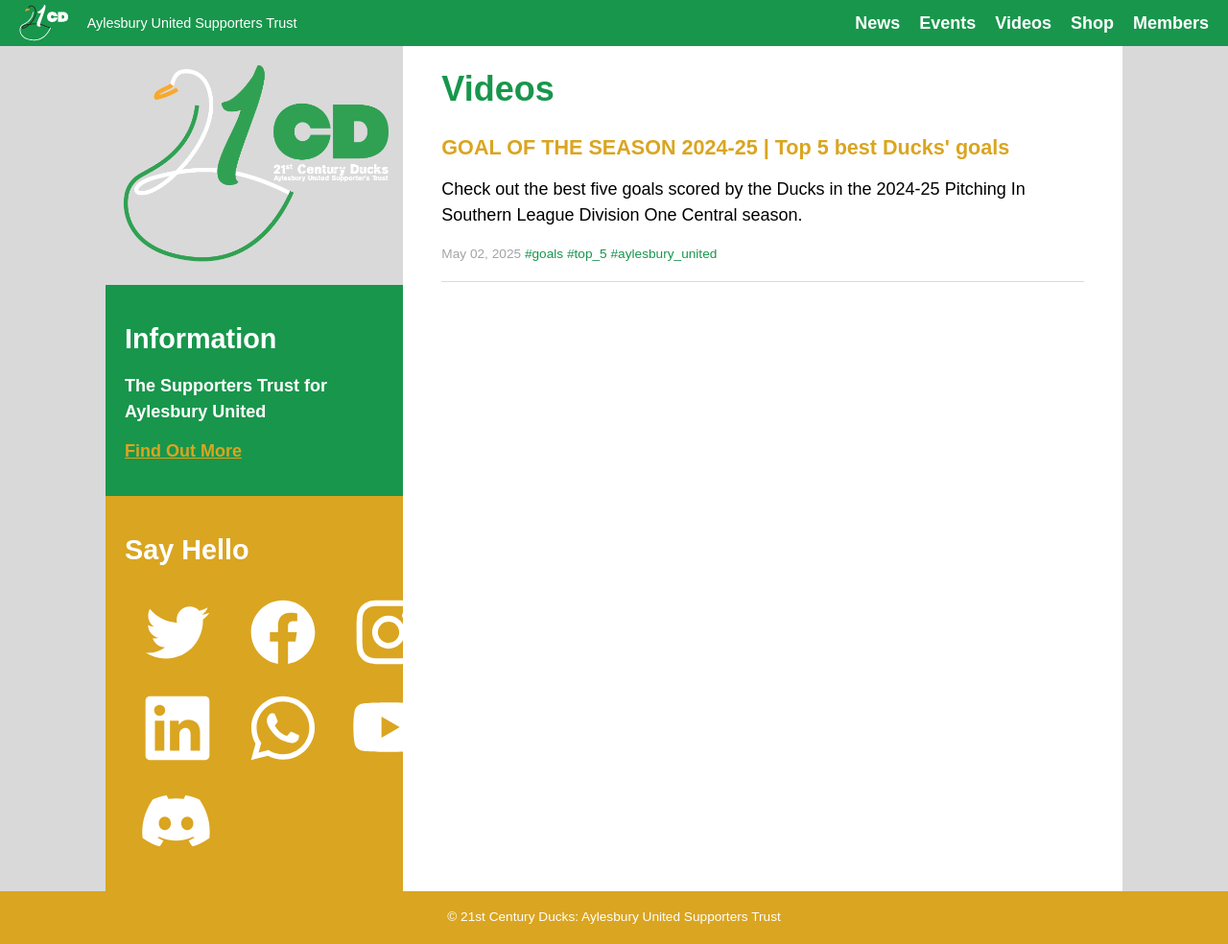
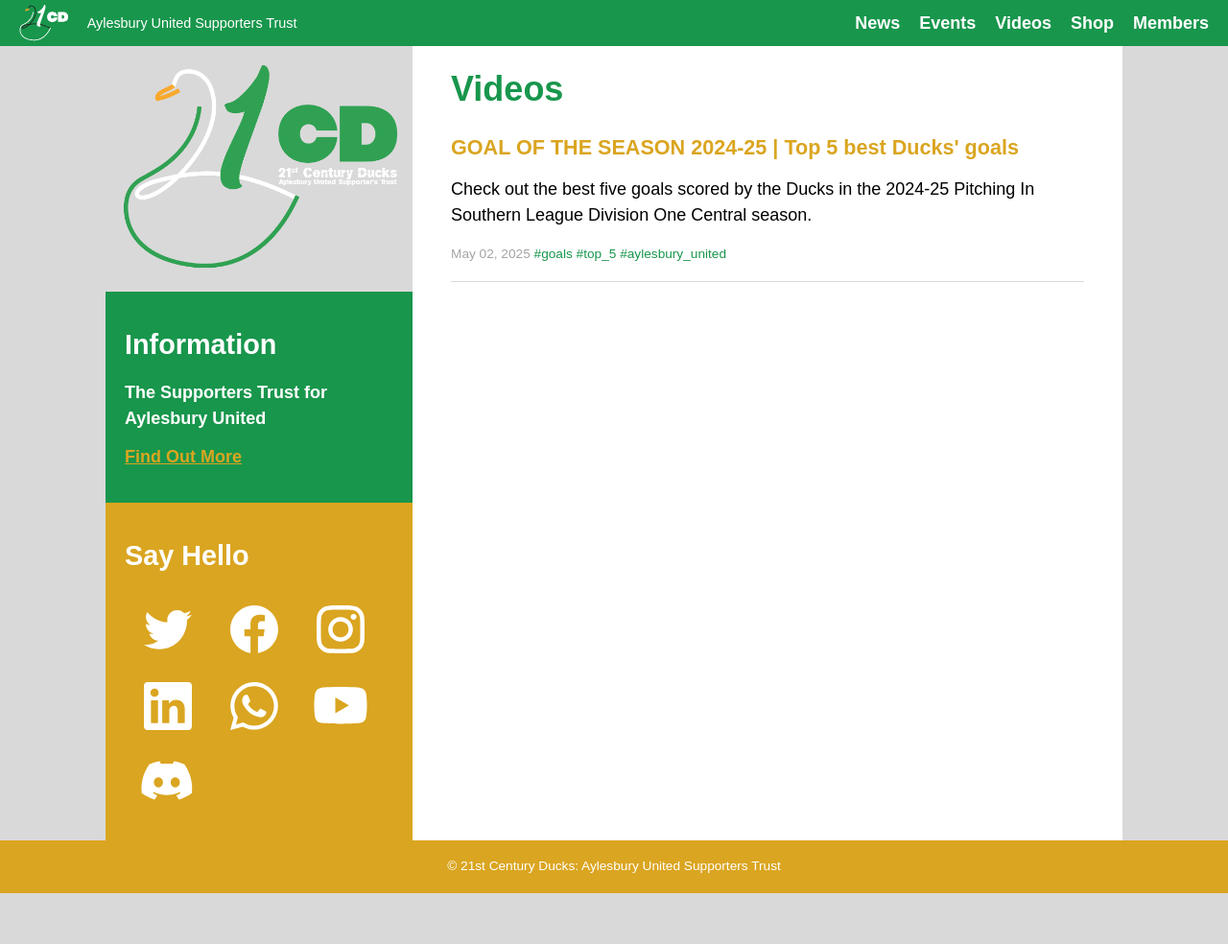
Before and after one commit to RobDWaller/21ducks.github.io, a Jekyll site: the page built from videos.html, in a window 1280 px wide and 984 px high. Shown: the whole window at 96% size. Built offline with Jekyll 4.4.1, drawn with Linux system fonts in a browser that asks for light colours.

Commit message:
Tidied up sidebar and content on tablet view.

```diff
--- a/_sass/device.scss
+++ b/_sass/device.scss
@@ -2,10 +2,26 @@
 @media screen and (max-width: 1280px) {
     .wrapper {
         width: 1060px;
-    }
 
-    section {
-        width: 640px;
+        section {
+            width: 740px;
+        }
+
+        .sidebar {
+            width: 320px;
+
+            .contact {
+                .socials {
+                    width: 280px;
+
+                    div {
+                        div {
+                            width: 60px;
+                        }
+                    }
+                }
+            }
+        }
     }
 }
 
--- a/_sass/layout.scss
+++ b/_sass/layout.scss
@@ -111,8 +111,9 @@
             }
 
             .socials {
-                width: 330px;
+                width: 340px;
                 padding: 0px 5px;
+                box-sizing: border-box;
 
                 div {
 
```
